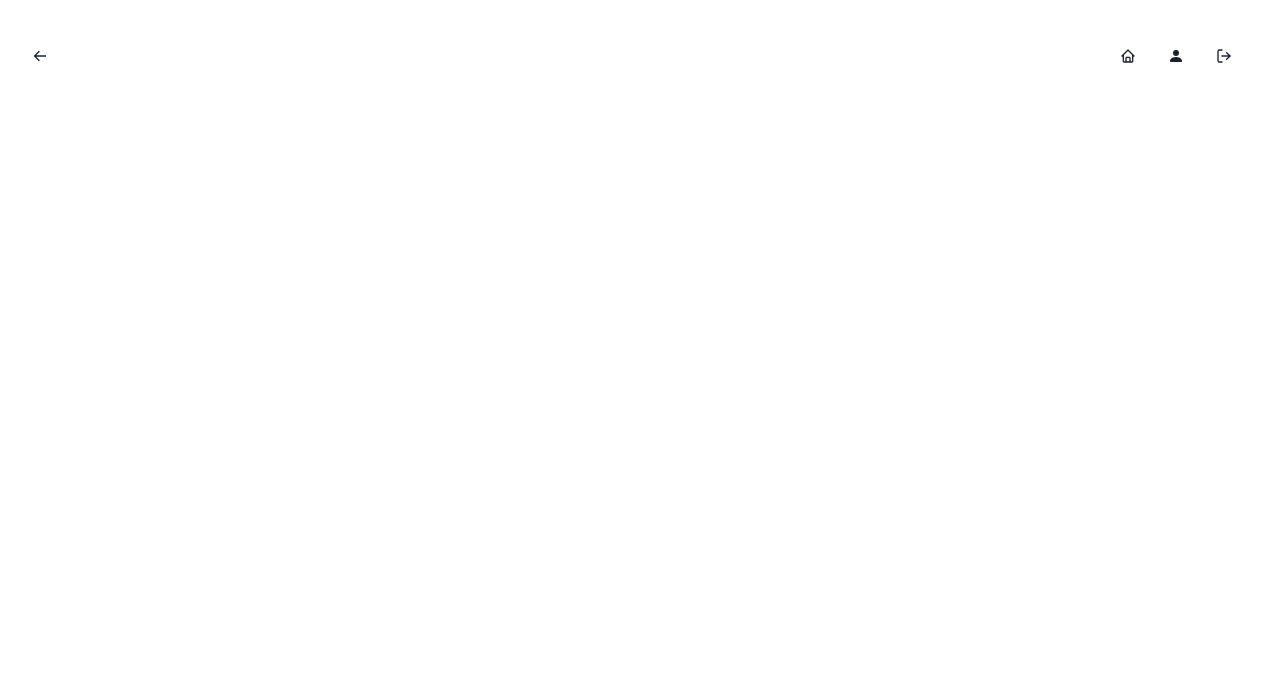
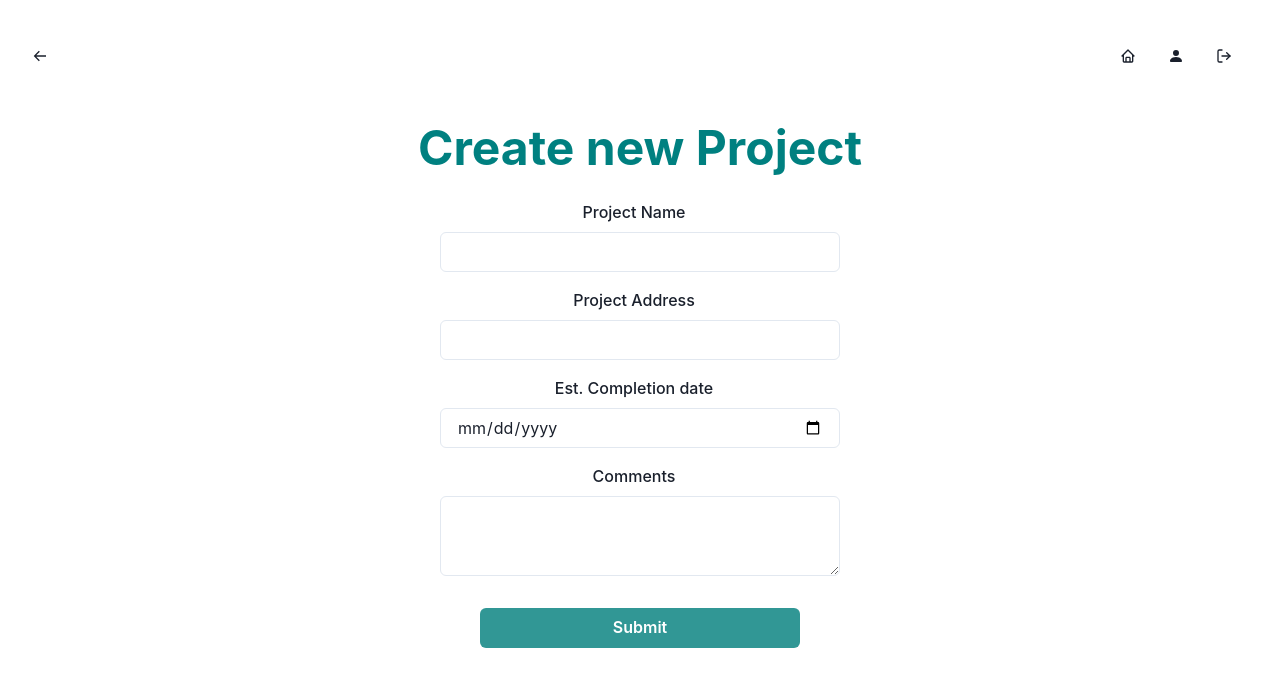
Before and after one commit to QuentinHS/full-stack-app-coder-academy, a React (Vite) app in the folder client/: page /projects/new in a window 1280 px wide. Before the commit this address had no page. Shown: the top 686 px of the page. Built offline with nearby package versions, Linux system fonts and the light colour scheme.

Commit message:
added new project form with validation

```diff
--- a/client/src/App.jsx
+++ b/client/src/App.jsx
@@ -14,6 +14,7 @@ import ProjectsDashboard from "./components/ProjectsDashboard"
 import projectReducer from "./reducers/projectReducer"
 import projectContext from "./context/projectContext"
 import TradeProdvider from "./components/TradeProviders"
+import NewProject from "./components/NewProject"
 
 function App() {
   const [projectState, projectDispatch] = useReducer(projectReducer, [])
@@ -29,6 +30,7 @@ function App() {
           <Route path="/" element={<Home/>}/>
           <Route path="/register" element={<Register/>}/>
           <Route path="/projects" element={<ProjectsDashboard/>} />
+          <Route path="/projects/new" element={<NewProject/>}/>
           <Route path="/login" element={<Login/>} />
           <Route path="/User" element={<User  /> } />
           <Route path="/stage" element={<Stage /> } />
--- a/client/src/components/NewProject.jsx
+++ b/client/src/components/NewProject.jsx
@@ -1,13 +1,90 @@
-import { Text } from "@chakra-ui/react"
+import { Button, Center, FormControl, FormErrorMessage, FormLabel, Input, Text, Textarea } from "@chakra-ui/react"
+import { Form, useFormik } from "formik"
 import React from "react"
+import api from "../services/api"
+import validate from "../validation/newProjectValidation"
 
 
 const NewProject = () => {
 
+    //formik states, validation and submit
+    const formik = useFormik({
+        initialValues: {
+            name: '',
+            address: '',
+            completionDate: '',
+            comments: ''
+        },
+        validate,
+        onSubmit: (values, {resetForm} ) => {
+        //   alert(JSON.stringify(values, null, 2))
+            console.log(values)
+            api.post('/projects', values, { withCredentials: true })
+            .then ((res) => {
+                console.log(res.data)
+            })
+            .catch((error)=>{
+                console.log(error)
+            })
+
+        },
+    })
+
+
     return (
         <>
-            <Text mb='1rem' fontSize='5xl' color='teal' as='b'> Create new Project </Text>
+        <form onSubmit={formik.handleSubmit}>
+            <Center>
+                <Text mb='1rem' fontSize='5xl' color='teal' as='b'> Create new Project </Text>
+            </Center>
+            <FormControl isInvalid={formik.errors.name}>
+                <Center>
+                    <FormLabel htmlFor='name'>Project Name</FormLabel>
+                </Center>
+                <Center>
+                    <Input w="25rem" id='name' type='text' onChange={formik.handleChange} value={formik.values.name} />
+                </Center>
+                <Center>
+                    {formik.errors.name ? <FormErrorMessage>{formik.errors.name}</FormErrorMessage> : null}
+                </Center>
+            </FormControl>
+
+            <FormControl isInvalid={formik.errors.address}>
+                <Center>
+                    <FormLabel mt="1rem" htmlFor='address'>Project Address</FormLabel>
+                </Center>
+                <Center>
+                    <Input w="25rem" id='address' type='text' onChange={formik.handleChange} value={formik.values.address}/>
+                </Center>
+                <Center>
+                    {formik.errors.address ? <FormErrorMessage>{formik.errors.address}</FormErrorMessage> : null}
+                </Center>
+            </FormControl>
+
+            <FormControl isInvalid={formik.errors.completionDate}>
+                <Center>
+                    <FormLabel mt="1rem" htmlFor='completionDate'>Est. Completion date</FormLabel>
+                </Center>
+                <Center>
+                    <Input w="25rem" id='completionDate' type='date' onChange={formik.handleChange} value={formik.values.completionDate}/>
+                </Center>
+                <Center>
+                    {formik.errors.completionDate ? <FormErrorMessage>{formik.errors.completionDate}</FormErrorMessage> : null}
+                </Center>
+            </FormControl>
+            <Center>
+                <FormLabel mt="1rem" htmlFor='comments'>Comments</FormLabel>
+            </Center>
+            <Center>
+                <Textarea w="25rem" id='comments' type='textArea' />
+            </Center>
+            <Center>
+            <Button mt='2rem' w='20rem'colorScheme='teal' type='submit' >Submit</Button>
+            </Center>
+        </form>
         </>
     )
 
 }
+
+export default NewProject
--- a/client/src/components/ProjectsDashboard.jsx
+++ b/client/src/components/ProjectsDashboard.jsx
@@ -1,16 +1,15 @@
 import { Center, Text, Icon, Alert, AlertDescription, AlertIcon } from "@chakra-ui/react";
 import React, { useContext, useEffect, useState } from "react";
-import { Link } from "@chakra-ui/react";
+import { Link as ReachLink} from "@chakra-ui/react";
 import { BsPlusCircle } from "react-icons/bs";
 import api from "../services/api";
 import SearchBar from "./SearchBar";
-import axios from "axios";
-import { set } from "react-hook-form";
 import CurrentProjectsList from "./CurrentProjectsList";
 import PastProjectsList from "./PastProjectsList";
 import TasksToApprove from "./TasksToApprove";
 import projectContext from "../context/projectContext";
 import {useCookies} from 'react-cookie'
+import { Link } from "react-router-dom";
 
 
 
@@ -99,7 +98,7 @@ const ProjectsDashboard = () => {
                 <>
                     <Center>
                             <Icon m="1rem" as={BsPlusCircle} />
-                            <Link href="/">  Create new project </Link>
+                            <Link as={ReachLink} to="/projects/new">  Create new project </Link>
                     </Center>
 
                     <Center>
--- /dev/null
+++ b/client/src/validation/newProjectValidation.js
@@ -0,0 +1,24 @@
+const validate = (values) => {
+    const errors = {}
+
+    if (!values.name) {
+        errors.name = 'Please enter a project name';
+      }
+
+    if (!values.address) {
+        errors.address = 'Please enter the address of the project'
+      } else if (values.address.length < 6) {
+        errors.address = 'Address must be at least 6 characters'
+      }
+
+      if (!values.completionDate) {
+        errors.completionDate = 'Please enter the estimated date of completion'
+      }else if (Date.parse(values.completionDate) < new Date()){
+        errors.completionDate= 'Please enter a date not in the past'
+      }
+
+    console.log(errors)
+    return errors
+  }
+
+export default validate
```
